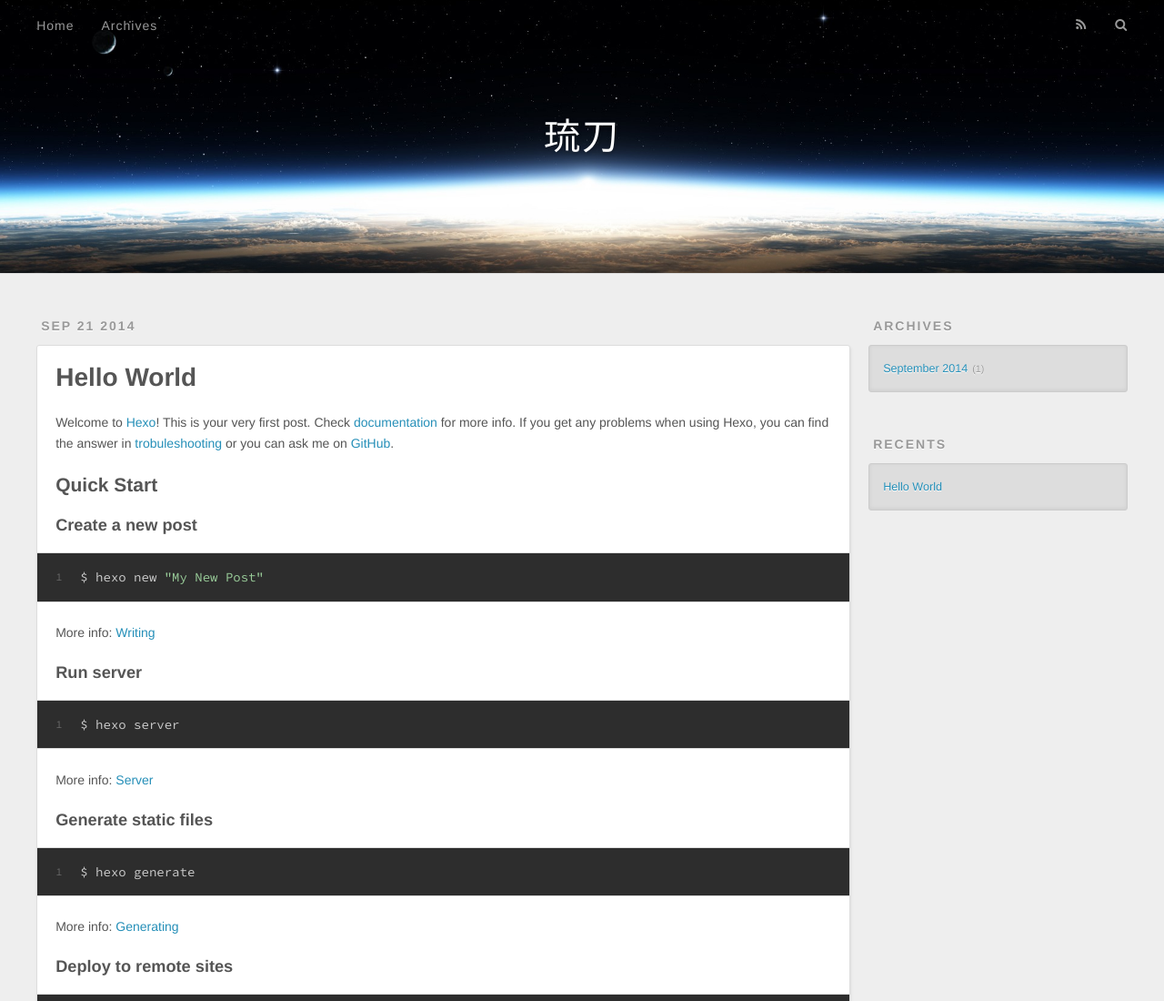
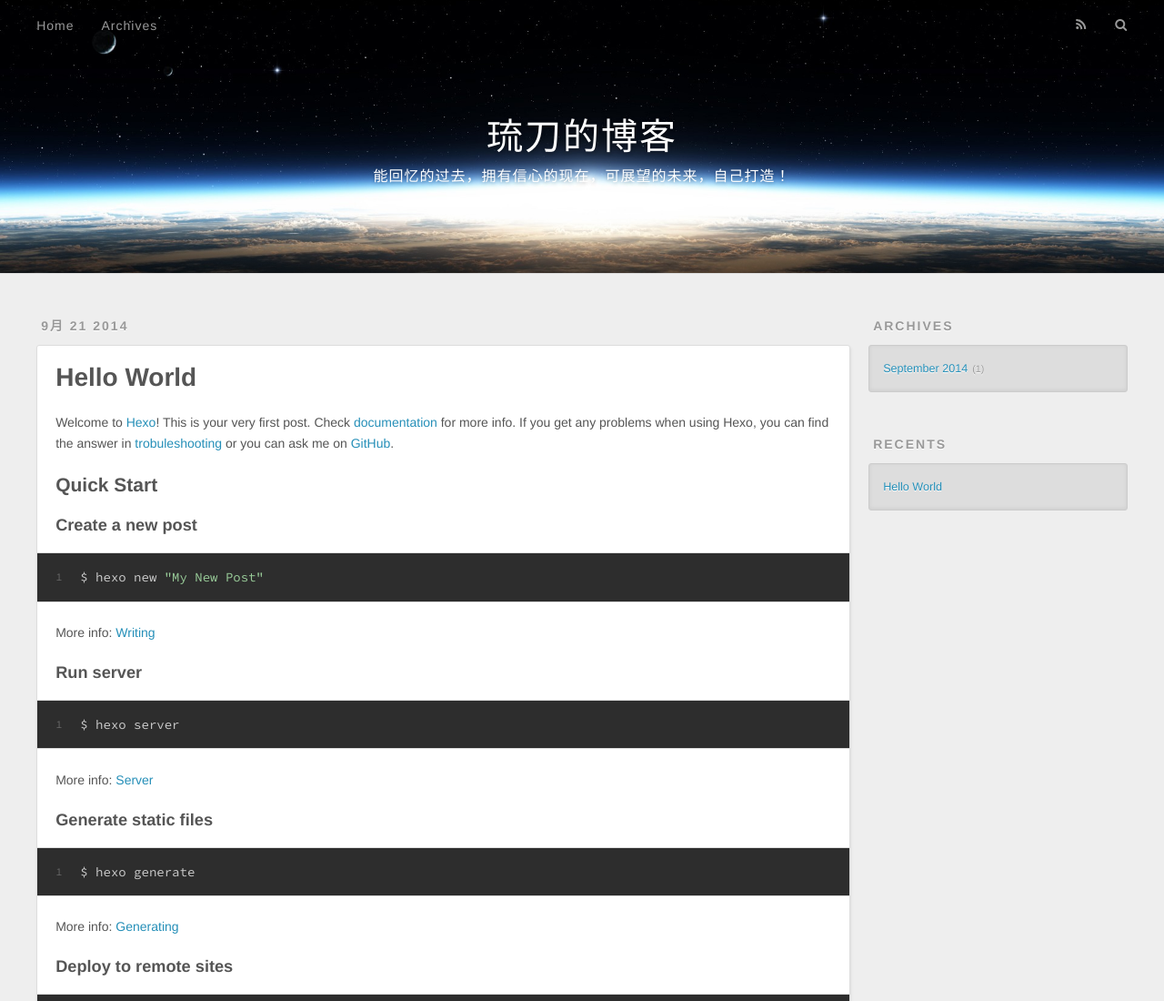
Before and after one commit to liudao6/liudao6.github.io, a plain HTML site: page archives/2014/09/index.html in a window 1280 px wide. Shown: the top 1100 px of the page at 91% size. Drawn offline with nearby package versions, Linux system fonts and the light colour scheme.

Commit message:
Site updated: 2014-09-21 17:16:41

```diff
--- a/archives/2014/09/index.html
+++ b/archives/2014/09/index.html
@@ -3,20 +3,20 @@
 <head>
   <meta charset="utf-8">
 
-  <title>Archives: 2014/9 | 琉刀</title>
+  <title>Archives: 2014/9 | 琉刀的博客</title>
   <meta name="viewport" content="width=device-width, initial-scale=1, maximum-scale=1">
-  <meta name="description">
+  <meta name="description" content="博客,java,javascript">
 <meta property="og:type" content="website">
-<meta property="og:title" content="琉刀">
+<meta property="og:title" content="琉刀的博客">
 <meta property="og:url" content="http://yoursite.com/archives/2014/09/">
-<meta property="og:site_name" content="琉刀">
-<meta property="og:description">
+<meta property="og:site_name" content="琉刀的博客">
+<meta property="og:description" content="博客,java,javascript">
 <meta name="twitter:card" content="summary">
-<meta name="twitter:title" content="琉刀">
-<meta name="twitter:description">
+<meta name="twitter:title" content="琉刀的博客">
+<meta name="twitter:description" content="博客,java,javascript">
 
 
-    <link rel="alternative" href="/atom.xml" title="琉刀" type="application/atom+xml">
+    <link rel="alternative" href="/atom.xml" title="琉刀的博客" type="application/atom+xml">
 
 
     <link rel="icon" href="/favicon.png">
@@ -35,8 +35,12 @@
   <div id="header-outer" class="outer">
     <div id="header-title" class="inner">
       <h1 id="logo-wrap">
-        <a href="/" id="logo">琉刀</a>
+        <a href="/" id="logo">琉刀的博客</a>
       </h1>
+
+        <h2 id="subtitle-wrap">
+          <a href="/" id="subtitle">能回忆的过去，拥有信心的现在，可展望的未来，自己打造！</a>
+        </h2>
 
     </div>
     <div id="header-inner" class="inner">
@@ -66,7 +70,7 @@
     <article id="post-hello-world" class="article article-type-post" itemscope itemprop="blogPost">
   <div class="article-meta">
     <a href="/2014/09/21/hello-world/" class="article-date">
-  <time datetime="2014-09-21T07:07:08.000Z" itemprop="datePublished">Sep 21 2014</time>
+  <time datetime="2014-09-21T07:07:08.000Z" itemprop="datePublished">9月 21 2014</time>
 </a>
 
   </div>
```
Also changed, not shown: 2014/09/21/hello-world/index.html (+9 -5 lines), archives/2014/index.html (+14 -10 lines), archives/index.html (+14 -10 lines), index.html (+14 -10 lines).
